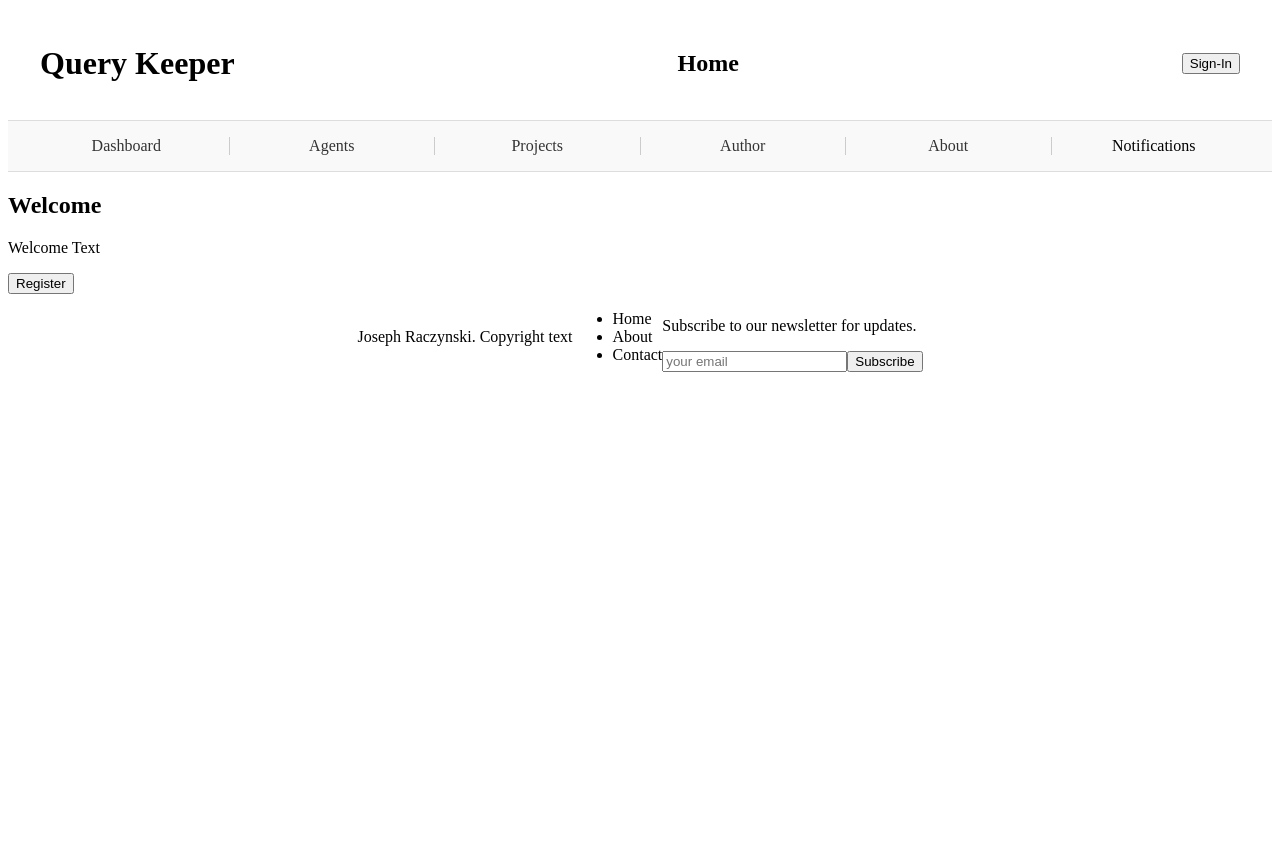
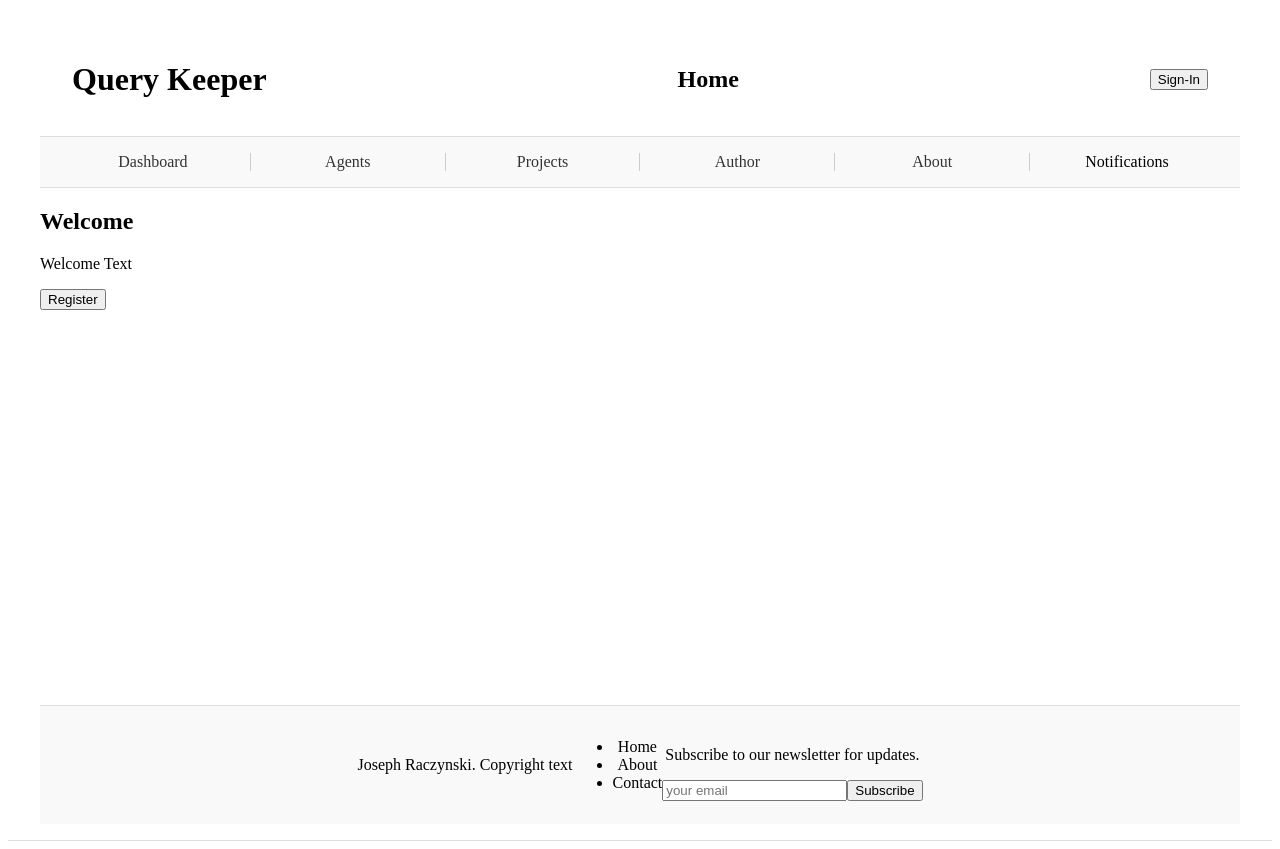
Before and after one commit to jraczynski6/query-keeper, a React (Vite) app: page / in a window 1280 px wide. Before the commit the page ends 800 px from the top, so only its background shows below. Built offline with nearby package versions, Linux system fonts and the light colour scheme.

Commit message:
Fix footer layout

```diff
--- a/src/components/Layout.jsx
+++ b/src/components/Layout.jsx
@@ -12,7 +12,7 @@ export default function Layout({ children, isAuthenticated, setAuthenticated })
     const [isSignInOpen, setSignInOpen] = useState(false);
 
     return (
-        <div className="app-layout">
+        <div className="layout-container">
             <Header
                 isAuthenticated={isAuthenticated} // conditionally render based on auth state
                 onSignInClick={() => setSignInOpen(true)}
--- a/src/styles/Layout.css
+++ b/src/styles/Layout.css
@@ -6,7 +6,9 @@
     border-bottom: 1px solid #ddd;
 }
 
-.left, .center, .right {
+.left,
+.center,
+.right {
     display: flex;
     align-items: center;
 }
@@ -21,13 +23,25 @@
     justify-content: space-between;
 }
 
+.main-content {
+    flex: 1;
+}
+
 footer {
     display: flex;
     align-items: center;
     justify-content: center;
+    padding: 1rem;
+    text-align: center;
+    border-top: 1px solid #ddd;
+    background-color: #f9f9f9;
 }
 
 .layout-container {
     display: flex;
     flex-direction: column;
+    min-height: 100vh;
+    justify-content: space-between;
+    padding: 1rem 2rem;
+    border-bottom: 1px solid #ddd;
 }
```
